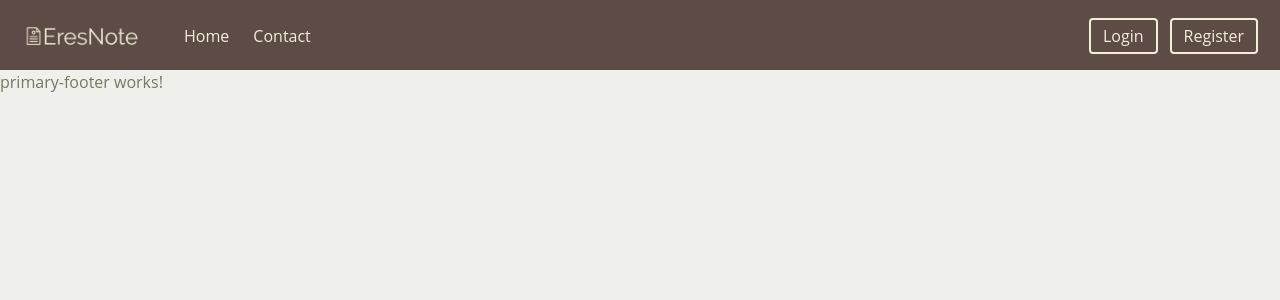
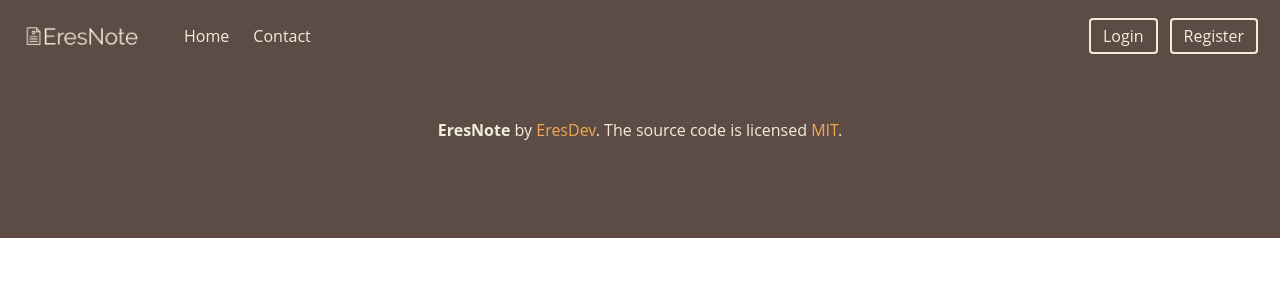
Before and after one commit to EresDev/EresNote, an Angular app: page / in a window 1280 px wide. Shown: the top 300 px of the page. Built offline with nearby package versions, Linux system fonts and the light colour scheme.

Commit message:
added footer

```diff
--- a/src/app/shared/primary-footer/primary-footer.component.html
+++ b/src/app/shared/primary-footer/primary-footer.component.html
@@ -1,3 +1,8 @@
-<p>
-  primary-footer works!
-</p>
+<footer class="footer">
+  <div class="content has-text-centered">
+    <p>
+      <strong>EresNote</strong> by <a href="https://github.com/EresDev" target="_blank">EresDev</a>. The source code is licensed
+      <a href="http://opensource.org/licenses/mit-license.php" target="_blank">MIT</a>.
+    </p>
+  </div>
+</footer>
--- a/src/app/shared/primary-footer/primary-footer.component.scss
+++ b/src/app/shared/primary-footer/primary-footer.component.scss
@@ -0,0 +1,10 @@
+@import '~src/styles/_variables';
+
+footer, footer p, footer strong{
+  color: $primary_color_extra;
+}
+footer{
+  a{
+    color: $primary_color;
+  }
+}
--- a/src/app/shared/primary-header/primary-header.component.scss
+++ b/src/app/shared/primary-header/primary-header.component.scss
@@ -1,6 +1,5 @@
 @import '~src/styles/_variables';
 
-$navbar-background-color: $primary_background_color;
 header{
   background-color: $primary_background_color;
   color: $primary_color;
--- a/src/styles/bulma/_bulma_custom.scss
+++ b/src/styles/bulma/_bulma_custom.scss
@@ -10,7 +10,7 @@ $purple: #8A4D76;
 $pink: #FA7C91;
 $brown: #757763;
 $beige-light: #D0D1CD;
-$beige-lighter: #EFF0EB;
+$beige-lighter: #fff;
 
 // Update Bulma's global variables
 $family-sans-serif: $primary_font_family;
@@ -26,6 +26,8 @@ $body-background-color: $beige-lighter;
 $control-border-width: 2px;
 $input-border-color: transparent;
 $input-shadow: none;
+
+//navbar
 
 $navbar-background-color: $primary_background_color;
 $navbar-item-hover-background-color: $primary_background_color;
@@ -52,6 +54,11 @@ $button-border-color: $primary_color_extra;
 $button-hover-color: $primary_color_extra;
 $button-hover-border-color: $primary_color;
 
+
+//footer
+$footer-background-color: $primary_background_color;
+
+
 @import "utilities/_all";
 @import "base/_all";
 @import "elements/_all";
```
